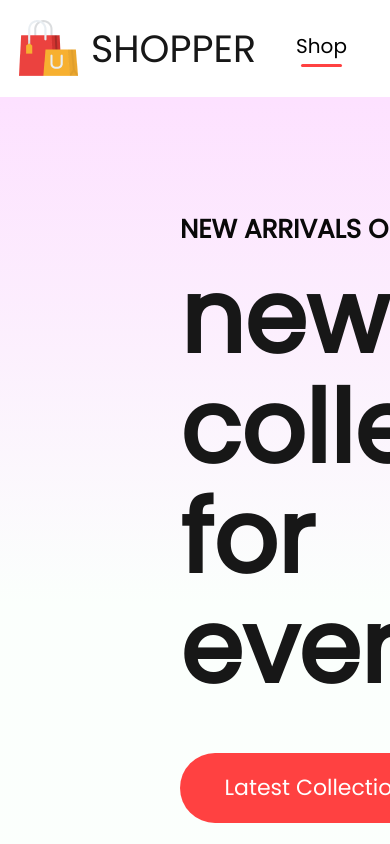
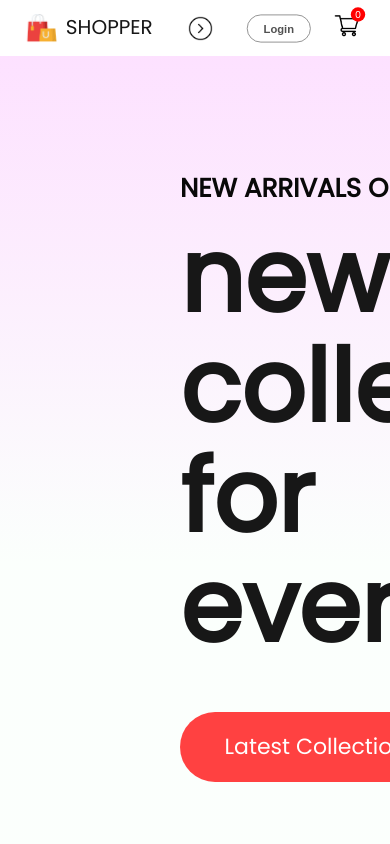
Before and after one commit to adrianmnh/e-comm, a React (Create React App) app: page / in a window 390 px wide. Shown: the top 844 px of the page. Built offline with nearby package versions, Linux system fonts and the light colour scheme.

Commit message:
Mobile UI responsive Navbar

```diff
--- a/src/Components/Navbar/Navbar.css
+++ b/src/Components/Navbar/Navbar.css
@@ -4,6 +4,7 @@
 	padding: 16px;
 	/* box-shadow: 0 5px 10px -2px black; */
 	box-shadow: 0 1px 3px -2px black;
+	align-items: center;
 }
 
 .navbar-logo{
@@ -15,7 +16,7 @@
 
 .navbar-logo p {
 	color: #171717;
-	font-size: 38px;
+	font-size: 43px;
 	text-decoration: none;
 }
 
@@ -70,7 +71,12 @@
 	background: #f3f3f3;
 }
 
-.navbar-login-cart .navbar-cart-count {
+.navbar-login-cart img {
+	/* width: 42px;
+	height: 42px; */
+}
+
+.navbar-cart-count {
 	width: 22px;
 	height: 22px;
 	display:flex;
@@ -83,3 +89,123 @@
 	background: red;
 	color: white;
 }
+
+.navbar-dropdown {
+	display: none;
+}
+
+@media(max-width: 1280px){
+	.navbar{
+		padding: 12px 50px;
+	}
+
+	.navbar-logo img {
+		width: 40px;
+	}
+
+	.navbar-logo p {
+		font-size: 25px;
+	}
+
+	.navbar-menu {
+		gap: 30px;
+		font-size: 16px;
+	}
+
+	.navbar-login-cart {
+		gap: 30px;
+	}
+
+	.navbar-login-cart button {
+		width: 120px;
+		height: 45px;
+		font-size: 16px;
+	}
+
+	.navbar-login-cart {
+		transform: scale(.9);
+	}
+
+	.navbar-cart-count {
+		margin-left: -40px;
+		font-size: 12px;
+	}
+}
+
+@media(max-width: 1024px){
+	.navbar {
+		padding: 12px 30px;
+	}
+
+	.navbar-menu {
+		gap: 25px;
+		font-size: 14px;
+	}
+
+	.navbar-login-cart button {
+		width: 80px;
+		height: 35px;
+		font-size: 14px;
+	}
+
+	.navbar-login-cart img {
+		width: 30px;
+		height: 30px;
+	}
+
+	.navbar-cart-count {
+		width: 18px;
+		height: 18px;
+	}
+}
+
+@media(max-width: 800px){
+	.navbar {
+		padding: 10px 0px;
+	}
+
+	.navbar-dropdown {
+		display: block;
+		width: 25px;
+		rotate: -90deg;
+		transition: 0.5s;
+	}
+
+	.navbar-menu {
+		display: none;
+		height: 80px;
+		width: 100%;
+		position: absolute;
+		background: white;
+		justify-content: center;
+		top: 50px;
+	}
+
+	.navbar-menu-visible {
+		display: flex;
+	}
+
+	.navbar-dropdown.open {
+		transform: rotate(90deg);
+	}
+}
+
+@media(max-width: 500px){
+	.navbar {
+		padding: 8px 0px;
+		gap: 0;
+	}
+
+	.navbar-logo {
+		transform: scale(0.8);
+	}
+
+	.navbar-menu {
+		height: 70px;
+		top: 50px;
+	}
+
+	.navbar-login-cart {
+		transform: scale(.8);
+	}
+}
--- a/src/Components/Navbar/Navbar.jsx
+++ b/src/Components/Navbar/Navbar.jsx
@@ -1,9 +1,10 @@
-import React, { useState, useEffect, useContext } from 'react'
+import React, { useState, useRef, useEffect, useContext } from 'react'
 import './Navbar.css'
 import logo from '../Assets/logo.png'
 import cart_icon from '../Assets/cart_icon.png'
 import { Link, useLocation } from 'react-router-dom'
-import { ShopContext } from '../../Context/ShopContext';
+import { ShopContext } from '../../Context/ShopContext'
+import dropdown_icon from '../Assets/navbar_dropdown_icon.png'
 
 
 const Navbar = () => {
@@ -11,6 +12,12 @@ const Navbar = () => {
 
 	const [menu, setMenu] = useState("shop");
 	const {getTotalCartItems} = useContext(ShopContext);
+	const menuRef = useRef();
+
+	const dropdown_toggle = (e) => {
+		menuRef.current.classList.toggle("navbar-menu-visible");
+		e.target.classList.toggle("open");
+	}
 
 	const linkStyle = {
 		textDecoration: 'none',
@@ -41,8 +48,8 @@ const Navbar = () => {
 						<p>SHOPPER</p>
 				</div>
 			</Link>
-
-			<ul className="navbar-menu">
+			<img className="navbar-dropdown" onClick={dropdown_toggle} src={dropdown_icon} alt="" />
+			<ul ref={menuRef} className="navbar-menu">
 				<li onClick={() => { setMenu("shop") }}><Link style={linkStyle} to='/'>Shop</Link> {menu === "shop" ? <hr /> : <></>}</li>
 				<li onClick={() => { setMenu("mens") }}><Link style={linkStyle} to='/mens'>Men</Link> {menu === "mens" ? <hr /> : <></>}</li>
 				<li onClick={() => { setMenu("womens") }}><Link style={linkStyle} to='/womens'>Women</Link> {menu === "womens" ? <hr /> : <></>}</li>
```
Also changed, not shown: src/Components/Assets/navbar_dropdown_icon.png (added).
